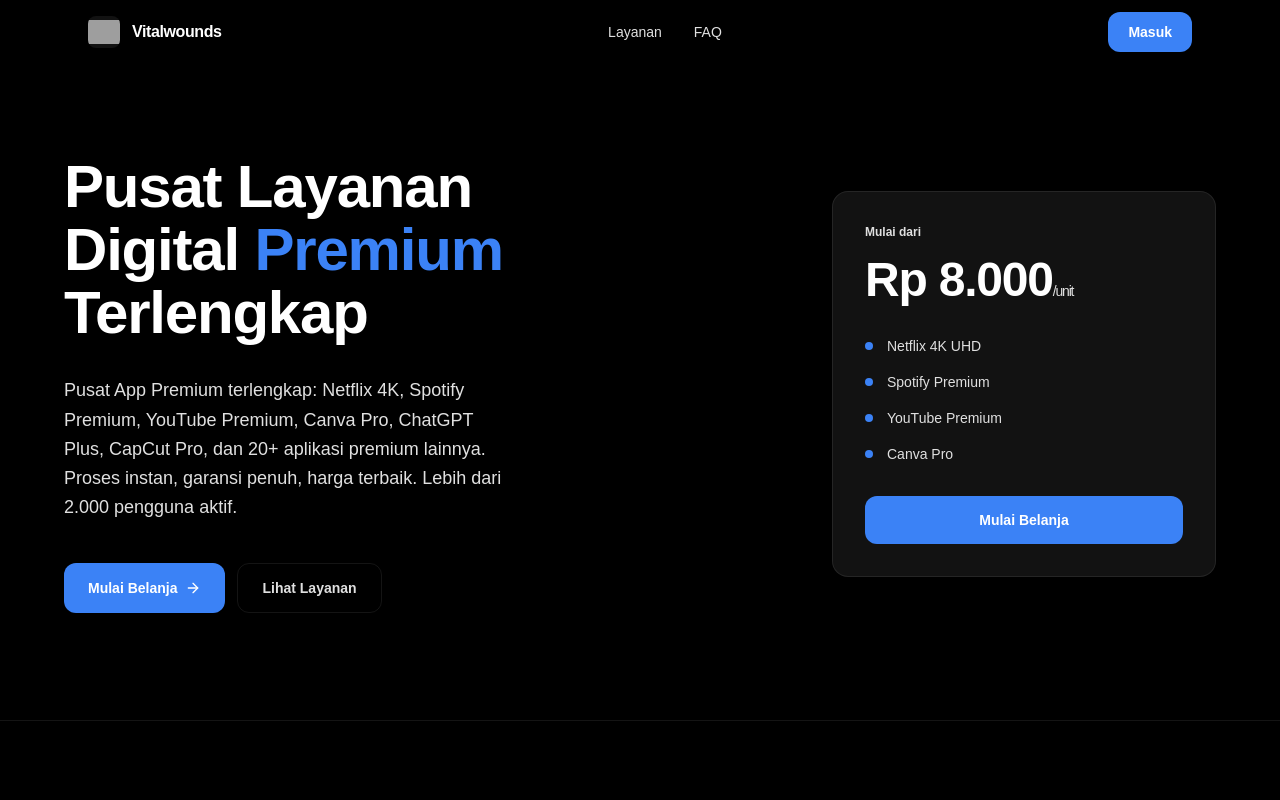
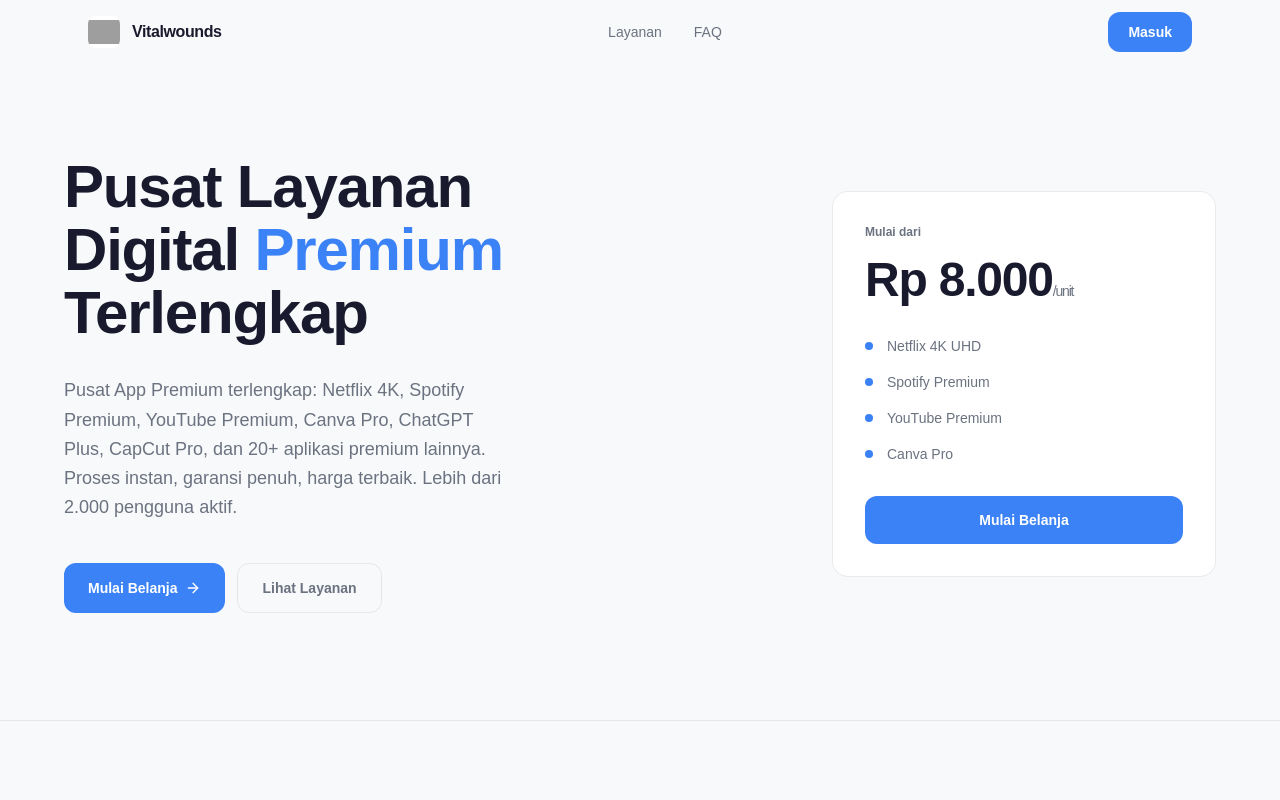
Before and after one commit to marhenrik635-oss/vitalwounds-store, a React (Vite) app: page / in a window 1280 px wide. Shown: the top 800 px of the page. Built offline with nearby package versions, Linux system fonts and the light colour scheme; grey boxes are pictures that could not be loaded.

Commit message:
fix: dark/light theme - @theme light mode default, add html.light selector, fix bg-white override, color-scheme dinamis

```diff
--- a/src/index.css
+++ b/src/index.css
@@ -12,33 +12,33 @@
   --font-sans: "Outfit", sans-serif;
   --font-display: "Outfit", sans-serif;
 
-  /* Light mode tokens (forced black) */
-  --color-vw-muted: #E0E0E0;
-  --color-vw-bg: #000000;
-  --color-vw-surface: #121212;
-  --color-vw-text: #FFFFFF;
-  --color-vw-text-muted: #E0E0E0;
-  --color-vw-border: rgba(255, 255, 255, 0.08);
-  --color-vw-border-medium: rgba(255, 255, 255, 0.12);
+  /* === LIGHT MODE (default) === */
+  --color-vw-bg: #F8F9FA;
+  --color-vw-surface: #FFFFFF;
+  --color-vw-text: #1A1A2E;
+  --color-vw-text-muted: #6B7280;
+  --color-vw-muted: #9CA3AF;
+  --color-vw-border: rgba(0, 0, 0, 0.08);
+  --color-vw-border-medium: rgba(0, 0, 0, 0.12);
   --color-vw-accent: #3B82F6;
-  --color-vw-accent-hover: #60A5FA;
-  --color-vw-accent-light: rgba(59, 130, 246, 0.12);
-  --color-vw-accent-subtle: rgba(59, 130, 246, 0.06);
+  --color-vw-accent-hover: #2563EB;
+  --color-vw-accent-light: rgba(59, 130, 246, 0.1);
+  --color-vw-accent-subtle: rgba(59, 130, 246, 0.05);
 
-  /* Shadow tokens */
-  --shadow-card: 0 1px 2px rgba(0, 0, 0, 0.4);
-  --shadow-elevated: 0 4px 16px rgba(0, 0, 0, 0.6);
-  --shadow-modal: 0 20px 60px rgba(0, 0, 0, 0.8);
-  --shadow-btn: 0 4px 12px rgba(37, 99, 235, 0.2);
-  --shadow-btn-hover: 0 8px 24px rgba(37, 99, 235, 0.3);
+  /* Shadow tokens — light mode */
+  --shadow-card: 0 1px 2px rgba(0, 0, 0, 0.04);
+  --shadow-elevated: 0 4px 16px rgba(0, 0, 0, 0.06);
+  --shadow-modal: 0 20px 60px rgba(0, 0, 0, 0.1);
+  --shadow-btn: 0 4px 12px rgba(37, 99, 235, 0.15);
+  --shadow-btn-hover: 0 8px 24px rgba(37, 99, 235, 0.25);
 
-  /* Easing curves — NOT duration settings, just motion quality */
+  /* Easing curves */
   --ease-spring: cubic-bezier(0.32, 0.72, 0, 1);
   --ease-out-expo: cubic-bezier(0.16, 1, 0.3, 1);
   --ease-in-out-smooth: cubic-bezier(0.65, 0, 0.35, 1);
 }
 
-/* Dark mode overrides — supports both system preference AND manual .dark class */
+/* === DARK MODE — via system preference (fallback, no .light class) === */
 @media (prefers-color-scheme: dark) {
   :root:not(.light) {
     --color-vw-bg: #0A0A0A;
@@ -58,6 +58,7 @@
   }
 }
 
+/* === DARK MODE — manual toggle via .dark class === */
 html.dark {
   --color-vw-bg: #0A0A0A;
   --color-vw-surface: #121212;
@@ -75,15 +76,36 @@ html.dark {
   --shadow-modal: 0 20px 60px rgba(0, 0, 0, 0.8);
 }
 
+/* === LIGHT MODE — manual toggle via .light class (overrides system dark) === */
+html.light {
+  --color-vw-bg: #F8F9FA;
+  --color-vw-surface: #FFFFFF;
+  --color-vw-text: #1A1A2E;
+  --color-vw-text-muted: #6B7280;
+  --color-vw-muted: #9CA3AF;
+  --color-vw-border: rgba(0, 0, 0, 0.08);
+  --color-vw-border-medium: rgba(0, 0, 0, 0.12);
+  --color-vw-accent: #3B82F6;
+  --color-vw-accent-hover: #2563EB;
+  --color-vw-accent-light: rgba(59, 130, 246, 0.1);
+  --color-vw-accent-subtle: rgba(59, 130, 246, 0.05);
+  --shadow-card: 0 1px 2px rgba(0, 0, 0, 0.04);
+  --shadow-elevated: 0 4px 16px rgba(0, 0, 0, 0.06);
+  --shadow-modal: 0 20px 60px rgba(0, 0, 0, 0.1);
+  --shadow-btn: 0 4px 12px rgba(37, 99, 235, 0.15);
+  --shadow-btn-hover: 0 8px 24px rgba(37, 99, 235, 0.25);
+}
+
+/* === Dark mode: override bg-white utilities to use surface bg === */
+html.dark .bg-white,
+html.dark [class*="bg-white/"],
 html.dark .card,
 html.dark .nest-card,
 html.dark .table-wrap,
 html.dark .input-field,
 html.dark button.btn-ghost,
 html.dark select,
-html.dark [class*="btn-ghost"],
-html.dark .bg-white,
-html.dark [class*="bg-white/"] {
+html.dark [class*="btn-ghost"] {
   background-color: var(--color-vw-surface) !important;
 }
 
@@ -95,20 +117,11 @@ html.dark img[class*="invert-on-dark"] {
   filter: invert(1) hue-rotate(180deg);
 }
 
-/* Force black theme globally */
-.bg-white, [class*="bg-white/"] {
-  background-color: var(--color-vw-surface) !important;
-}
-
-/* Also ensure text-white doesn't conflict */
-.text-white {
-  color: var(--color-vw-text) !important;
-}
-
+/* === html defaults — dynamic via CSS vars === */
 html {
   scroll-behavior: smooth;
   background-color: var(--color-vw-bg);
-  color-scheme: dark;
+  color-scheme: light dark;
 }
 
 body {
@@ -373,7 +386,7 @@ h1, h2, h3, h4, h5, h6 {
   border-radius: 0.5rem;
 }
 
-/* Staggered delay utilities — wide gaps so each element appears one by one */
+/* Staggered delay utilities */
 .delay-1 { animation-delay: 200ms; }
 .delay-2 { animation-delay: 400ms; }
 .delay-3 { animation-delay: 600ms; }
@@ -406,7 +419,7 @@ h1, h2, h3, h4, h5, h6 {
   text-wrap: balance;
 }
 
-/* Staggered entry for lists — slow cascade, each item fades in one at a time */
+/* Staggered entry for lists */
 .stagger-enter > * {
   opacity: 0;
   animation: fadeInUp 1000ms var(--ease-out-expo) forwards;
@@ -451,7 +464,7 @@ h1, h2, h3, h4, h5, h6 {
   display: none;
 }
 
-/* === Hero entry animation — dramatic fade-in + slide ====== */
+/* === Hero entry animation === */
 @keyframes heroFadeIn {
   0%   { opacity: 0; transform: translateY(40px) scale(0.97); }
   100% { opacity: 1; transform: translateY(0) scale(1); }
@@ -466,7 +479,7 @@ h1, h2, h3, h4, h5, h6 {
 .hero-enter-d3 { animation-delay: 400ms; }
 .hero-enter-d4 { animation-delay: 600ms; }
 
-/* Stats strip — fades in after hero with a slight push */
+/* Stats strip */
 @keyframes statsFadeIn {
   0%   { opacity: 0; transform: translateY(20px); }
   100% { opacity: 1; transform: translateY(0); }
@@ -476,7 +489,7 @@ h1, h2, h3, h4, h5, h6 {
   animation: statsFadeIn 700ms cubic-bezier(0.16, 1, 0.3, 1) 800ms forwards;
 }
 
-/* Section reveal — used by Reveal component for below-fold sections */
+/* Section reveal */
 @keyframes sectionReveal {
   0%   { opacity: 0; transform: translateY(36px); }
   100% { opacity: 1; transform: translateY(0); }
@@ -486,7 +499,7 @@ h1, h2, h3, h4, h5, h6 {
   animation: sectionReveal 800ms cubic-bezier(0.16, 1, 0.3, 1) both;
 }
 
-/* Card stagger — for grid children */
+/* Card stagger */
 .card-stagger > * {
   opacity: 0;
   animation: sectionReveal 700ms cubic-bezier(0.16, 1, 0.3, 1) forwards;
```
